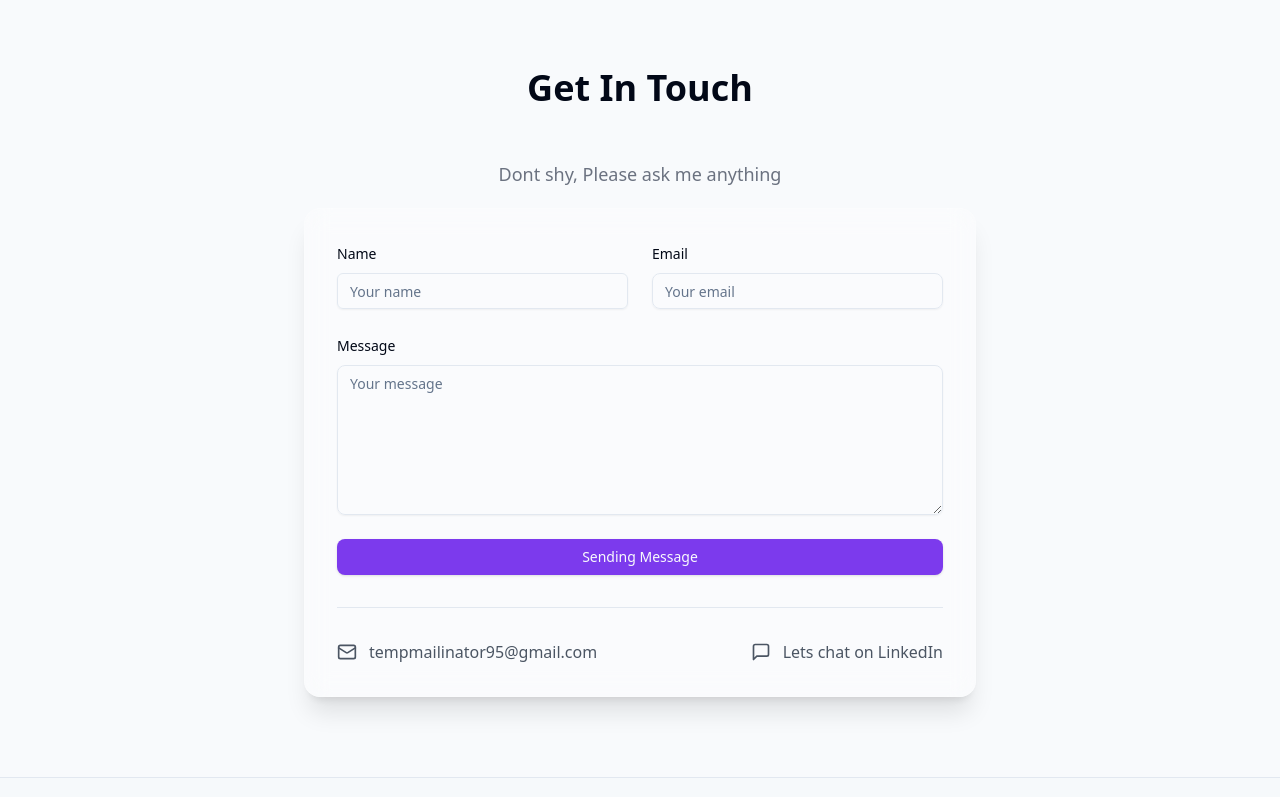
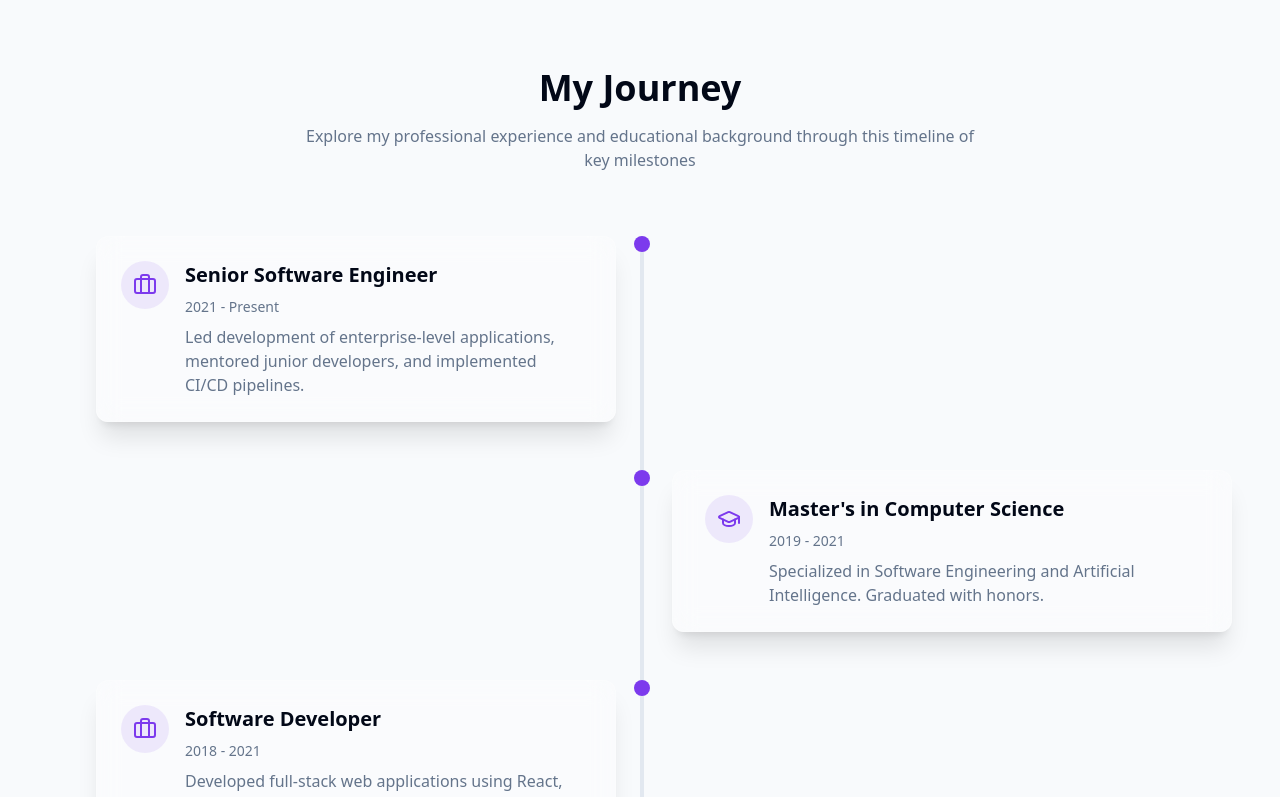
Before and after one commit to nyomanyudisdeveloper/personal_website_2, a Next.js app: page / in a window 1280 px wide. Shown: the part 1780-2577 px from the top of the page. Built offline with nearby package versions, Linux system fonts and the light colour scheme.

Commit message:
Add Journey Section

```diff
--- a/app/page.tsx
+++ b/app/page.tsx
@@ -1,5 +1,6 @@
 import { ContactSection } from "@/components/Index/ContactSection";
 import { HeroSection } from "@/components/Index/HeroSection";
+import { JourneySection } from "@/components/Index/JourneySection";
 import { ServiceSection } from "@/components/Index/ServiceSection";
 
 export default function Home() {
@@ -7,6 +8,7 @@ export default function Home() {
     <>
       <HeroSection />
       <ServiceSection />
+      <JourneySection />
       <ContactSection />
     </>
   );
--- /dev/null
+++ b/components/Index/JourneySection.tsx
@@ -0,0 +1,154 @@
+"use client";
+
+import { BriefcaseIcon, GraduationCapIcon } from "lucide-react";
+import { motion } from "framer-motion";
+import { cn } from "@/lib/utils";
+
+interface JourneyEntry {
+  id: number;
+  title: string;
+  description: string;
+  yearRange: string;
+  type: "work" | "education";
+}
+
+const journeyData: JourneyEntry[] = [
+  {
+    id: 1,
+    title: "Senior Software Engineer",
+    description:
+      "Led development of enterprise-level applications, mentored junior developers, and implemented CI/CD pipelines.",
+    yearRange: "2021 - Present",
+    type: "work",
+  },
+  {
+    id: 2,
+    title: "Master's in Computer Science",
+    description:
+      "Specialized in Software Engineering and Artificial Intelligence. Graduated with honors.",
+    yearRange: "2019 - 2021",
+    type: "education",
+  },
+  {
+    id: 3,
+    title: "Software Developer",
+    description:
+      "Developed full-stack web applications using React, Node.js, and PostgreSQL.",
+    yearRange: "2018 - 2021",
+    type: "work",
+  },
+  {
+    id: 4,
+    title: "Bachelor's in Computer Science",
+    description:
+      "Foundation in computer science principles, data structures, and algorithms.",
+    yearRange: "2014 - 2018",
+    type: "education",
+  },
+];
+
+export const JourneySection = () => {
+  return (
+    <section id="journey" className="py-20 px-4">
+      <div className="container">
+        <motion.div
+          initial={{ opacity: 0, y: 20 }}
+          whileInView={{ opacity: 1, y: 0 }}
+          viewport={{ once: true }}
+          transition={{ duration: 0.5 }}
+          className="text-center mb-16"
+        >
+          <h2 className="text-3xl md:text-4xl font-bold mb-4">My Journey</h2>
+          <p className="text-muted-foreground max-w-2xl mx-auto">
+            Explore my professional experience and educational background
+            through this timeline of key milestones
+          </p>
+        </motion.div>
+        <div className="relative">
+          {/* Timeline center line - hidden on mobile, shown on desktop */}
+          <div className="hidden md:block absolute left-[50%]  h-full w-1 bg-border" />
+          {/* Mobile timeline line - shown on mobile, hidden on desktop */}
+          <div className="md:hidden absolute left-4 top-0 h-full w-1 bg-border" />
+
+          <div className="space-y-8 md:space-y-12">
+            {journeyData.map((entry, index) => {
+              return (
+                <motion.div
+                  key={entry.id}
+                  initial={{
+                    opacity: 0,
+                    x:
+                      window.innerWidth >= 768
+                        ? index % 2 == 0
+                          ? -50
+                          : 50
+                        : 50,
+                  }}
+                  whileInView={{
+                    opacity: 1,
+                    x: 0,
+                  }}
+                  viewport={{ once: true }}
+                  transition={{
+                    duration: 0.5,
+                    ease: "easeOut",
+                    delay: index * 0.1,
+                  }}
+                  className={cn(
+                    "flex relative",
+                    index % 2 === 0 ? "md:justify-start" : "md:justify-end"
+                  )}
+                >
+                  {/* Timeline dot */}
+                  <motion.div
+                    initial={{ scale: 0 }}
+                    whileInView={{ scale: 1 }}
+                    viewport={{ once: true }}
+                    transition={{
+                      duration: 0.3,
+                      delay: index * 0.1 + 0.2,
+                    }}
+                    className={cn(
+                      `left-[10px] absolute w-4 h-4 bg-primary rounded-full transform -translate-y-1/2 md:left-[49.2%] lg:left-[49.5%] `
+                    )}
+                  />
+                  {/* Content card */}
+                  <motion.div
+                    whileHover={{ scale: 1.02 }}
+                    transition={{ duration: 0.2 }}
+                    className={`glass-card p-6 rounded-xl transition-colors
+                    ${
+                      index % 2 === 0
+                        ? "md:mr-[52%] md:pr-8"
+                        : "md:ml-[50%] md:pl-8"
+                    }
+                    ml-12 w-full md:w-[calc(50%-2rem)]`}
+                  >
+                    <div className="flex items-start gap-4">
+                      <div className="w-12 h-12 flex items-center justify-center rounded-full bg-primary/10 text-primary shrink-0">
+                        {entry.type === "work" ? (
+                          <BriefcaseIcon className="w-6 h-6" />
+                        ) : (
+                          <GraduationCapIcon className="w-6 h-6" />
+                        )}
+                      </div>
+                      <div className="space-y-2">
+                        <h3 className="text-xl font-semibold">{entry.title}</h3>
+                        <p className="text-sm text-muted-foreground">
+                          {entry.yearRange}
+                        </p>
+                        <p className="text-muted-foreground">
+                          {entry.description}
+                        </p>
+                      </div>
+                    </div>
+                  </motion.div>
+                </motion.div>
+              );
+            })}
+          </div>
+        </div>
+      </div>
+    </section>
+  );
+};
```
